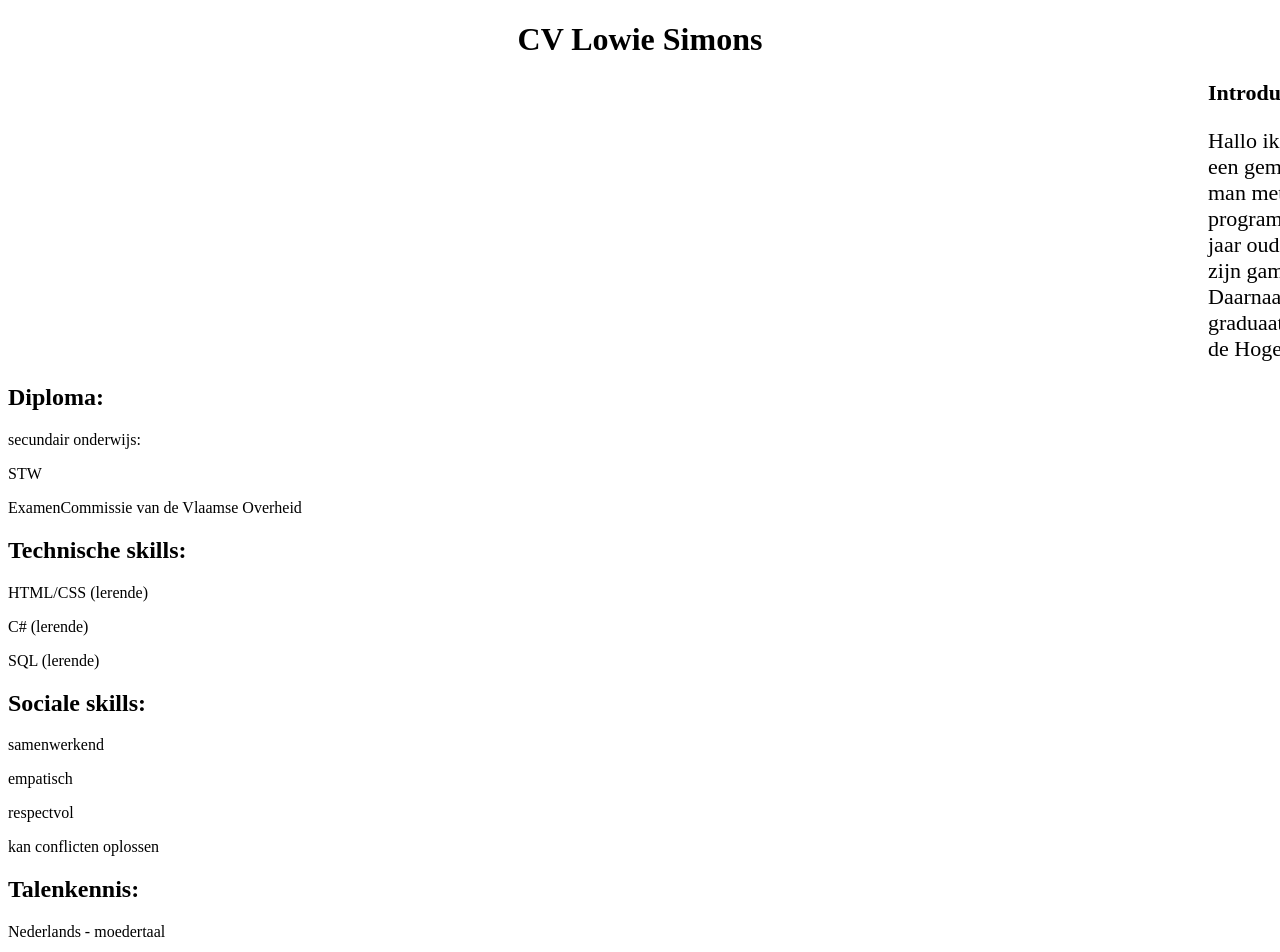
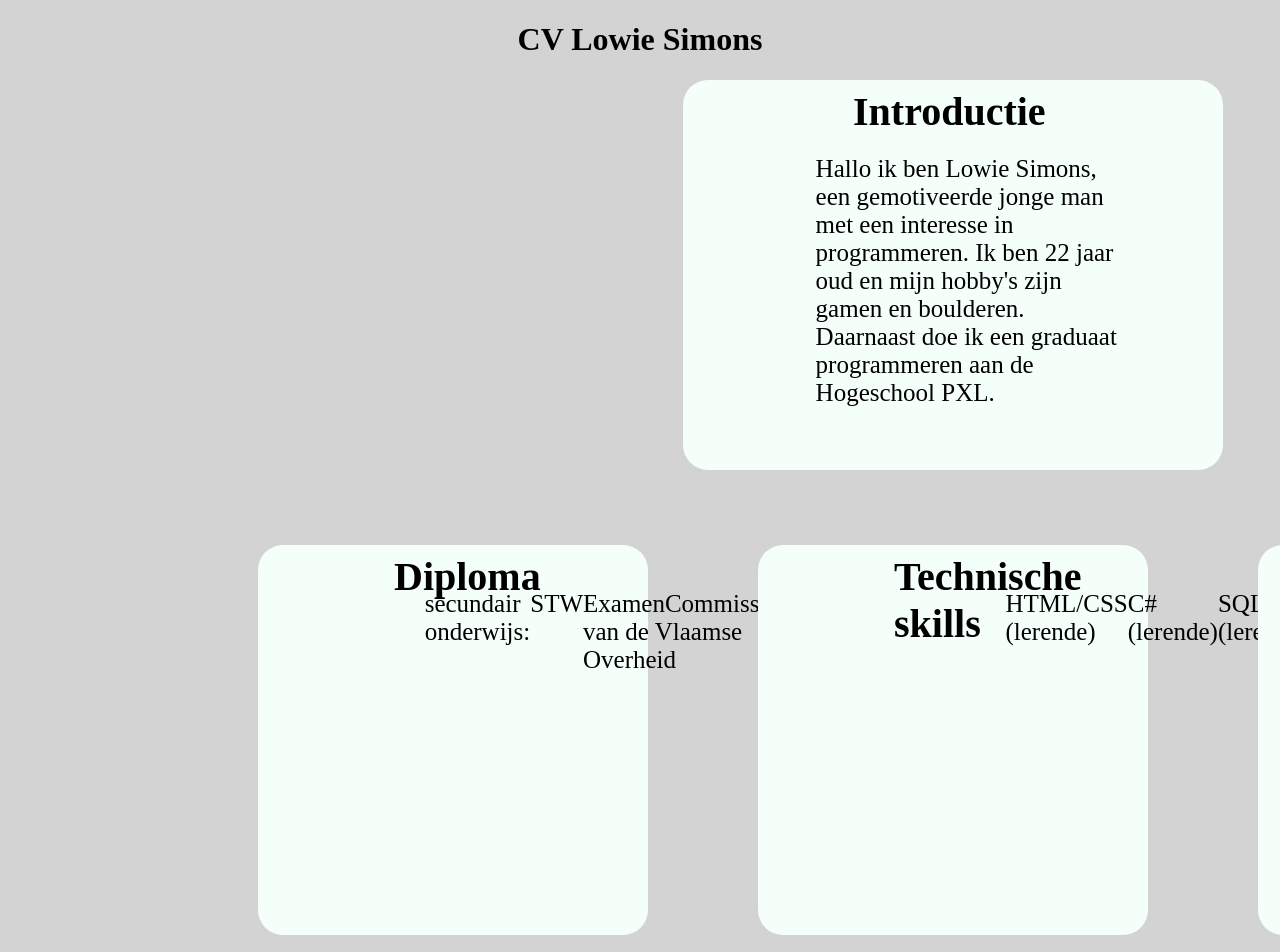
Before and after one commit to pxl-grpro-wpl1-2526/curriculum-vitae-LowieSimonsPXL, a plain HTML site: page index.html in a window 1280 px wide. Shown: the top 952 px of the page. Drawn offline with Linux system fonts and the light colour scheme.

Commit message:
meer styling toegevoegd

```diff
--- a/css/style.css
+++ b/css/style.css
@@ -1,15 +1,113 @@
 body{
-    background-color: white;
+    background-color: lightgray;
 }
 h1{
     text-align: center;
 }
 .intro{
+    border-radius: 25px;
     display: flex;
-    width: 250px;
+    width: 500px;
+    height: 350px;
+    padding: 20px;
     position: relative;
-    left: 1200px;
-    font-size: 22px;
+    left: 675px;
+    background-color: mintcream;
+    h2{
+        font-size: 40px;
+        display: flex;
+        position: relative;
+        left:150px;
+        bottom: 45px;
+    }
+    p{
+        font-size: 25px;
+        display: flex;
+        position: relative;
+        right:80px;
+        top:30px;
+    }
+}
+.Diploma{
+    border-radius: 25px;
+    display: flex;
+    width: 350px;
+    height: 350px;
+    padding: 20px;
+    position: relative;
+    left:250px;
+    top: 75px;
+    background-color: mintcream;
+    h2{
+        font-size: 40px;
+        display: flex;
+        position: relative;
+        left:116px;
+        right:116px;
+        bottom: 45px;
+    }
+    p{
+        font-size: 25px;
+    }
+}
+.Tskills{
+    border-radius: 25px;
+    display: flex;
+    width: 350px;
+    height: 350px;
+    padding: 20px;
+    position: relative;
+    left:750px;
+    bottom: 315px;
+    background-color: mintcream;
+    h2{
+        font-size: 40px;
+        display: flex;
+        position: relative;
+        left:116px;
+        right:116px;
+        bottom: 45px;
+    }
+    p{
+        font-size: 25px;
+        justify-content: flex-start;
+
+    }
+}
+.Sskills{
+    border-radius: 25px;
+    display: flex;
+    width: 350px;
+    height: 350px;
+    padding: 20px;
+    position: relative;
+    left:1250px;
+    bottom: 705px;
+    background-color: mintcream;
+    h2 {
+        font-size: 40px;
+        display: flex;
+        position: relative;
+        left: 116px;
+        right: 116px;
+        bottom: 45px;
+    }
+    p{
+        font-size: 25px;
+
+
+    }
+}
+.Talenkennis{
+    border-radius: 25px;
+    display: flex;
+    width: 1350px;
+    height: 350px;
+    padding: 20px;
+    position: relative;
+    bottom:450px;
+    left: 250px;
+    background-color: mintcream;
 }
 .Boven{
     position : relative;
--- a/index.html
+++ b/index.html
@@ -8,36 +8,37 @@
 <body>
 <main>
     <h1>CV Lowie Simons</h1>
-    <article>
-        <h2 class="intro">Introductie</h2>
-        <p class="intro">Hallo ik ben Lowie Simons, een gemotiveerde jonge man met een interesse in programmeren. Ik ben 22 jaar oud en mijn hobby's zijn gamen en boulderen.
+    <article class="intro">
+        <h2>Introductie</h2>
+        <p>Hallo ik ben Lowie Simons, een gemotiveerde jonge man met een interesse in programmeren. Ik ben 22 jaar oud en mijn hobby's zijn gamen en boulderen.
         Daarnaast doe ik een graduaat programmeren aan de Hogeschool PXL.</p>
     </article>
-    <article>
-        <h2>Diploma: </h2>
+    <article class="Diploma">
+        <h2>Diploma</h2>
         <p>secundair onderwijs:</p>
         <p>STW </p>
         <p>ExamenCommissie van de Vlaamse Overheid</p>
     </article>
-    <article>
-        <h2>Technische skills: </h2>
+    <article class="Tskills">
+        <h2>Technische skills</h2>
+        <ul></ul>
         <p>HTML/CSS (lerende)</p>
         <p>C# (lerende)</p>
         <p> SQL (lerende)</p>
     </article>
-    <article>
-        <h2>Sociale skills: </h2>
+    <article class="Sskills">
+        <h2>Sociale skills</h2>
         <p>samenwerkend</p>
         <p>empatisch</p>
         <p>respectvol</p>
         <p>kan conflicten oplossen</p>
     </article>
-    <article>
-        <h2>Talenkennis: </h2>
+    <article class="Talenkennis">
+        <h2>Talenkennis</h2>
         <p>Nederlands - moedertaal</p>
         <p>Engels - basis</p>
     </article>
-    <article>
+    <article class="Werk">
         <H2>Werkervaring: </H2>
         <p>Albert heijn</p>
         <p>Functie: vakkenvuller</p>
```
